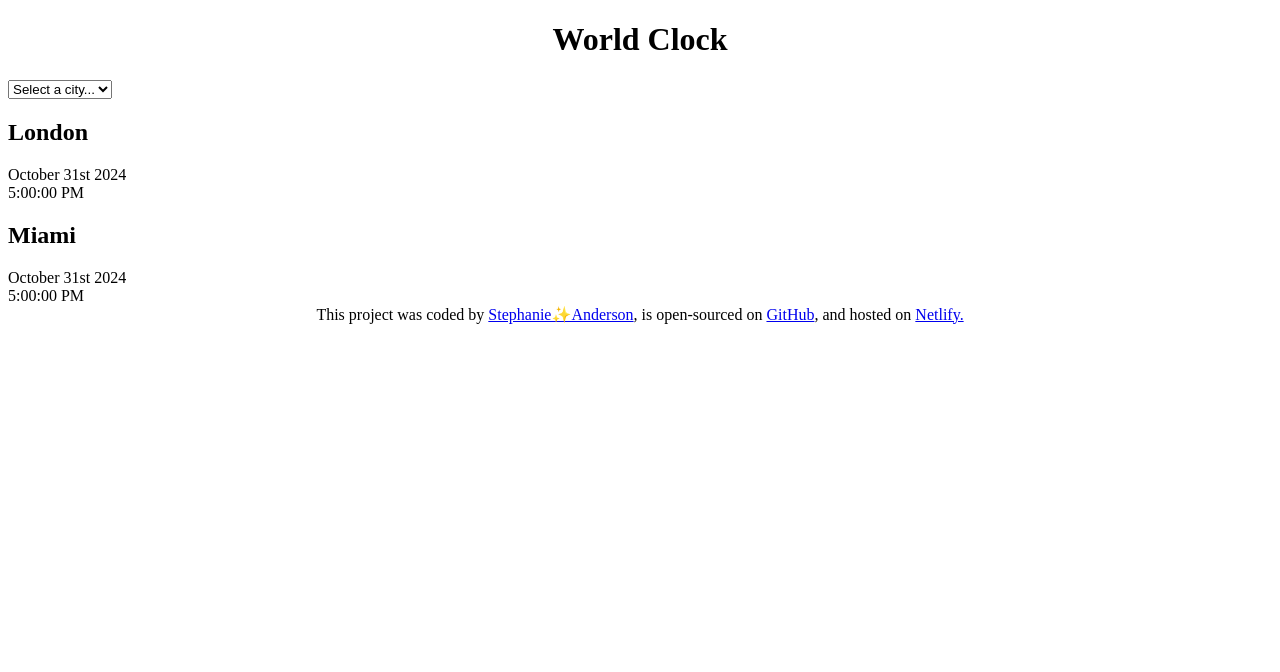
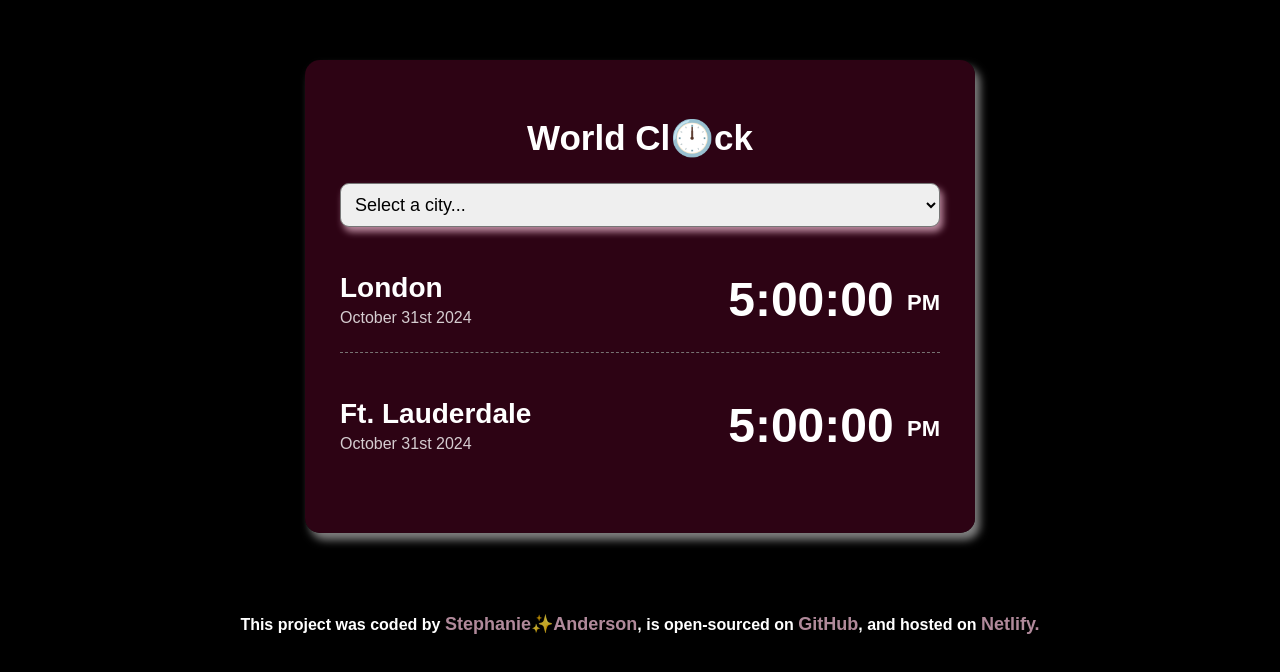
Before and after one commit to IslaAdventura/world-clock, a plain HTML site: page index.html in a window 1280 px wide. Drawn offline with Linux system fonts and the light colour scheme.

Commit message:
styled with css

```diff
--- a/css/style.css
+++ b/css/style.css
@@ -1,9 +1,62 @@
 body {
-  background-color: white;
+  background-color: black;
+  color: white;
+  font-family: sans-serif;
 }
 h1 {
+  font-size: 35px;
   text-align: center;
 }
+h2 {
+  font-size: 28px;
+  margin: 0 0 5px;
+}
+select {
+  border-radius: 9px;
+  box-shadow: 3px 5px 7px rgba(229, 178, 200, 0.767);
+  display: block;
+  font-size: 18px;
+  padding: 10px;
+  width: 100%;
+}
+.container {
+  background-color: rgba(59, 5, 27, 0.767);
+  border-radius: 15px;
+  box-shadow: 5px 7px 9px gray;
+  margin: 60px auto;
+  max-width: 600px;
+  padding: 35px;
+}
+.city {
+  border-bottom: 1px dashed rgb(119, 114, 114);
+  display: flex;
+  justify-content: space-between;
+  margin: 20px 0;
+  padding: 25px 0;
+}
+.city:last-child {
+  border: none;
+}
+
+.date {
+  opacity: 0.8;
+}
+.time {
+  font-size: 48px;
+  font-weight: bold;
+}
+.time small {
+  font-size: 22px;
+  vertical-align: middle;
+}
 footer {
+  color: white;
+  font-weight: bold;
+  padding: 20px 0;
   text-align: center;
 }
+a {
+  color: rgba(229, 178, 200, 0.767);
+  font-size: 18px;
+  text-decoration: none;
+}
--- a/index.html
+++ b/index.html
@@ -9,23 +9,30 @@
   </head>
   <body>
     <div class="container">
-      <h1>World Clock</h1>
+      <h1>World Cl🕛ck</h1>
       <select>
         <option value="">Select a city...</option>
         <option value="">London</option>
-        <option value="">Miami</option>
+        <option value="">Ft. Lauderdale</option>
         <option value="">Tokyo</option>
         <option value="">Moscow</option>
       </select>
+
       <div class="city">
+        <div>
           <h2>London</h2>
           <div class="date">October 31st 2024</div>
-        <div class="time">5:00:00 PM</div>
         </div>
+        <div class="time">5:00:00 <small>PM</small></div>
+      </div>
+
       <div class="city">
-        <h2>Miami</h2>
+        <div>
+          <h2>Ft. Lauderdale</h2>
           <div class="date">October 31st 2024</div>
-        <div class="time">5:00:00 PM</div>
+        </div>
+        <div class="time">5:00:00 <small>PM</small></div>
+      </div>
     </div>
     <footer>
       This project was coded by
@@ -43,6 +50,5 @@
       >
     </footer>
     <script src="javascript/index.js"></script>
-    </div>
   </body>
 </html>
```
Lines whose indentation alone changed are shown as unchanged.
